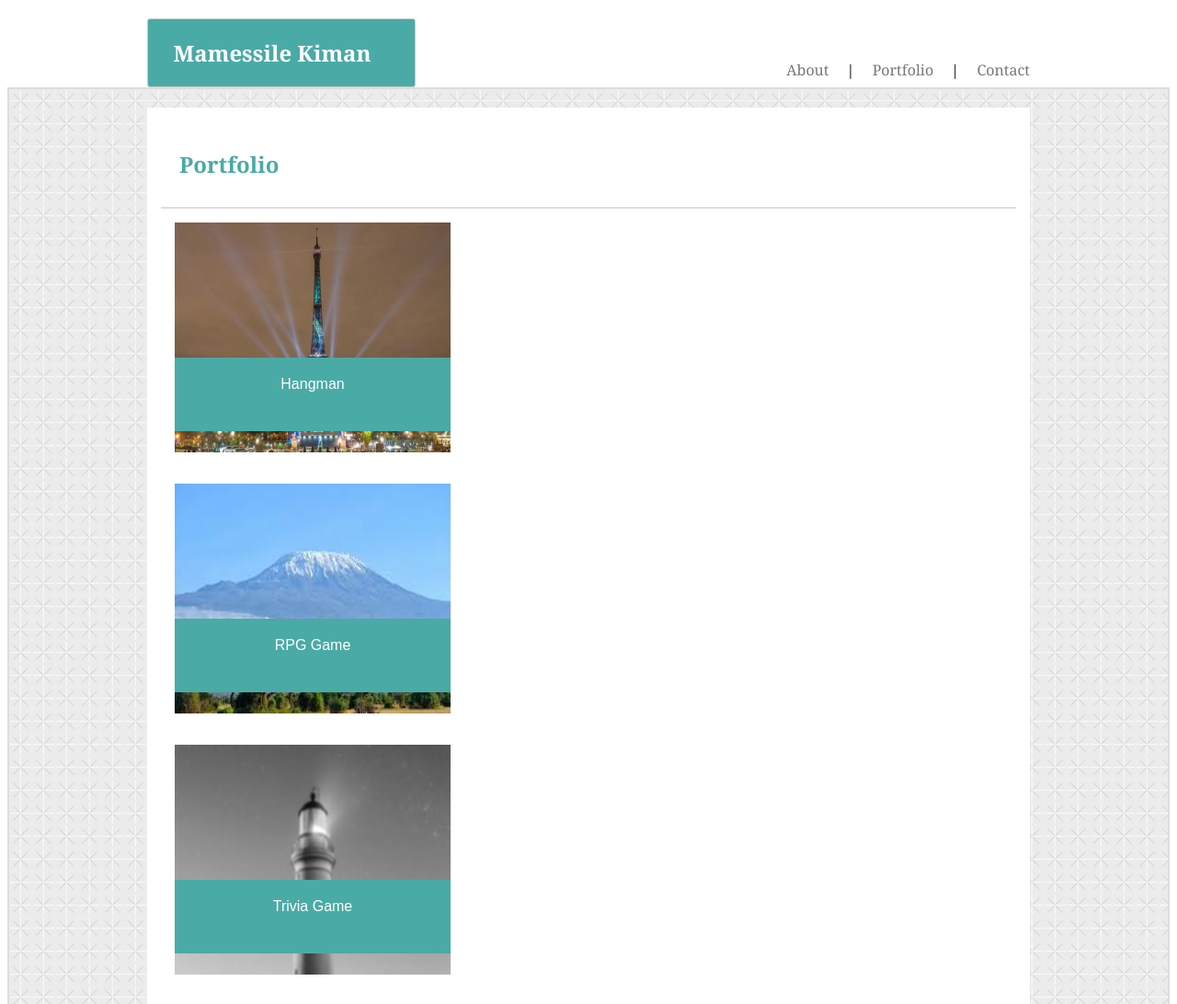
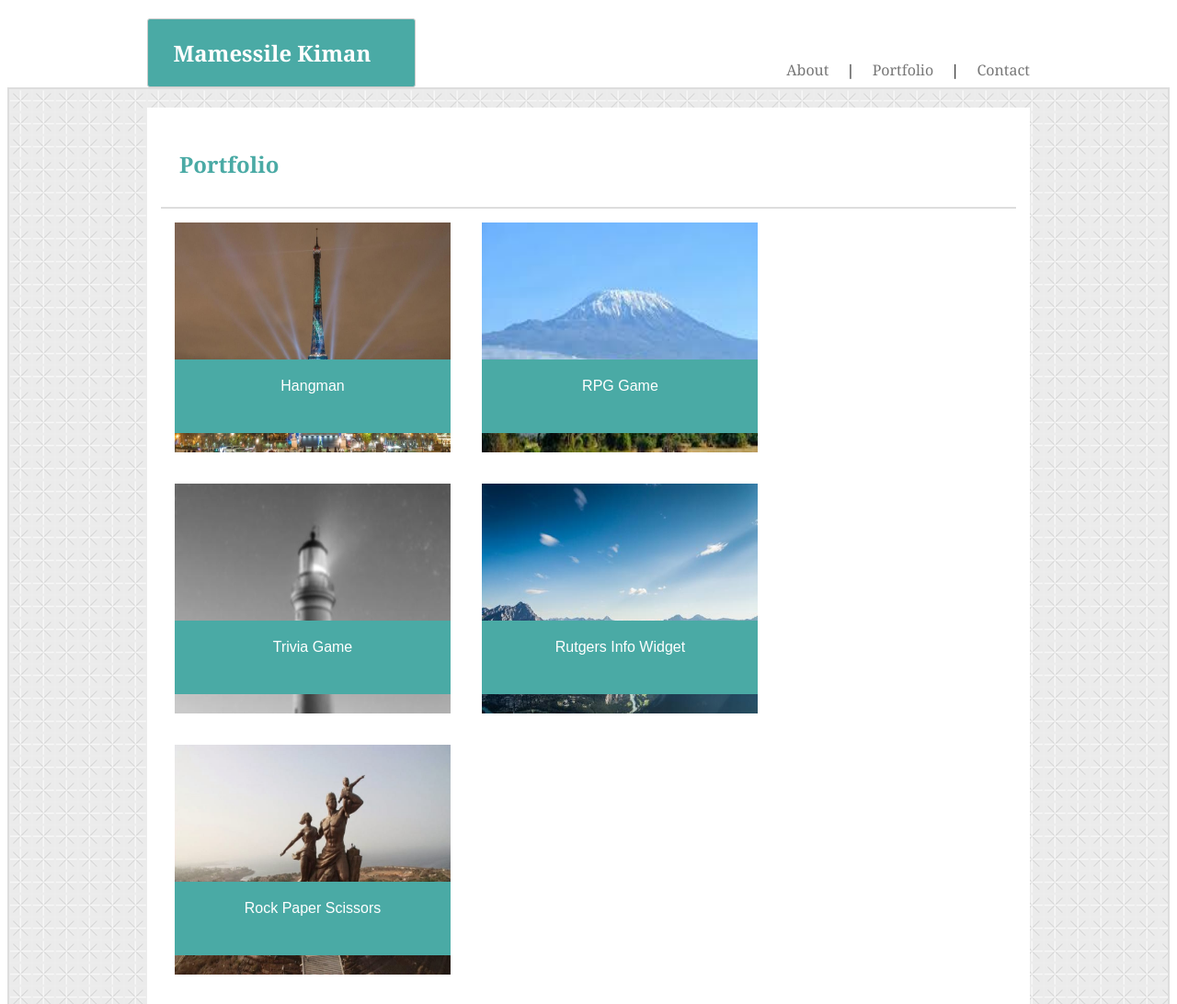
Before and after one commit to Sile-Kiman/Sile-Kiman.github.io, a plain HTML site: page portfolio.html in a window 1280 px wide. Shown: the top 1092 px of the page at 92% size. Drawn offline with Linux system fonts and the light colour scheme.

Commit message:
updated portfolio file

```diff
--- a/assets/css/portfolio.css
+++ b/assets/css/portfolio.css
@@ -73,19 +73,24 @@ a{
 
 .all_images {
     position: relative;
+    display: inline-block;
 
 
 }
+
 img{
     width: 300px;
     height: 250px;
     padding: 15px;
+
+
 }
+
 
 
 p{
     position: absolute;
-    top: 50%;
+    bottom: 20px;
     background:  #4aaaa5;
     padding: 20px;
     height: 40px;
```
